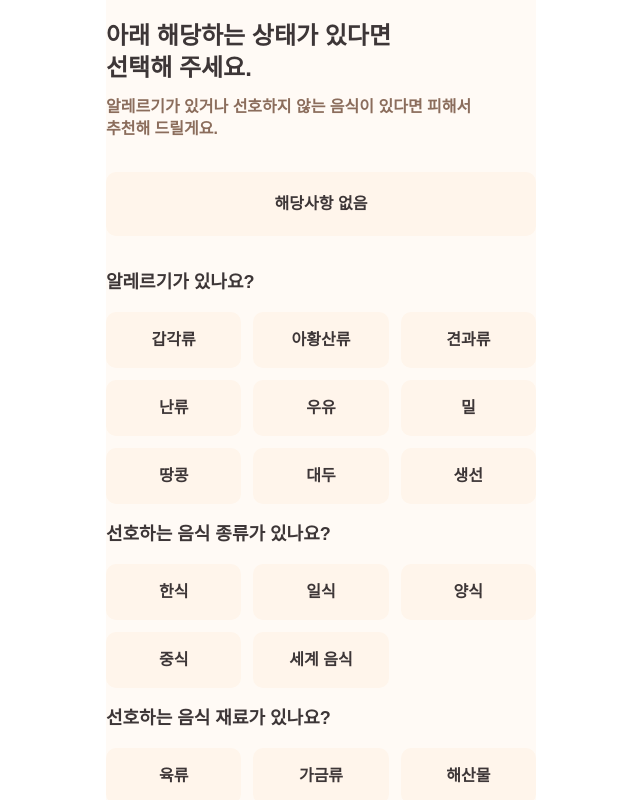
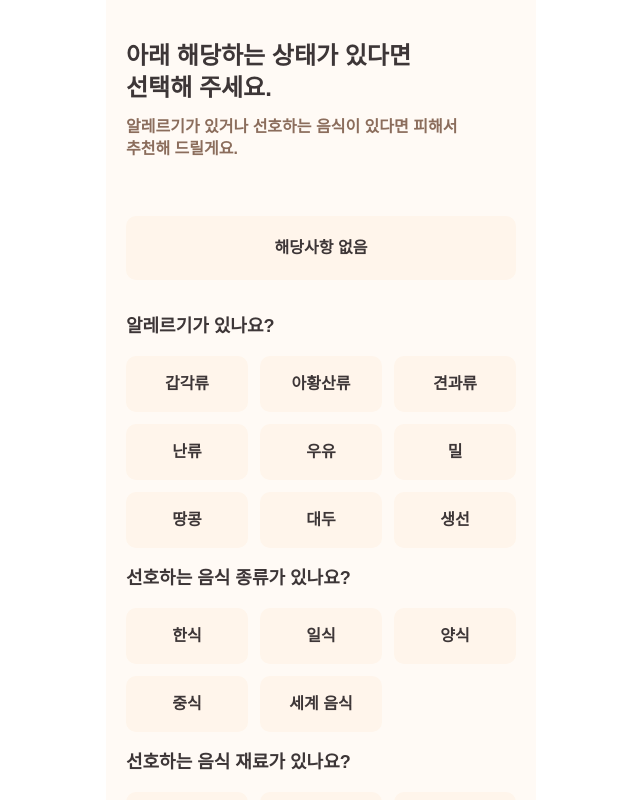
Before and after one commit to tn-als/8-damo-fe, a Next.js app: page /onboarding/characteristics in a window 1280 px wide. Shown: the top 800 px of the page, without its empty margins (319-959 px from the left). Built offline with nearby package versions, Linux system fonts and the light colour scheme.

Commit message:
✨ feat(onboarding): 페이지 레이아웃 패딩 및 가독성 개선

```diff
--- a/app/onboarding/basic/page.tsx
+++ b/app/onboarding/basic/page.tsx
@@ -4,6 +4,8 @@ import { PageHeader } from "@/components/ui/page-header";
 export default function Page(){
     return <div className="mx-auto min-h-screen w-full max-w-[430px] bg-background px-4 sm:px-0">
         <PageHeader title='기본 정보 입력'></PageHeader>
-        <BasicInfoForm></BasicInfoForm>
+        <main className="flex flex-1 flex-col px-5 pb-10 pt-6">
+            <BasicInfoForm></BasicInfoForm>
+        </main>
     </div>
 }
--- a/app/onboarding/characteristics/page.tsx
+++ b/app/onboarding/characteristics/page.tsx
@@ -3,10 +3,12 @@ import { PageHeader } from "@/components/ui/page-header";
 
 export default function Page(){
     return <div className="mx-auto min-h-screen w-full max-w-[430px] bg-background px-4 sm:px-0">
-          <PageHeader
+        <PageHeader
             title={<>아래 해당하는 상태가 있다면<br />선택해 주세요.</>}
-            subtitle={<>알레르기가 있거나 선호하지 않는 음식이 있다면 피해서<br />추천해 드릴게요.</>}
+            subtitle={<>알레르기가 있거나 선호하는 음식이 있다면 피해서<br />추천해 드릴게요.</>}
         />
-        <CharacteristicsForm></CharacteristicsForm>
+        <main className="flex flex-1 flex-col px-5 pb-10 pt-6">
+            <CharacteristicsForm></CharacteristicsForm>
+        </main>
     </div>
 }
--- a/components/ui/page-header.tsx
+++ b/components/ui/page-header.tsx
@@ -15,7 +15,7 @@ export function PageHeader({
   className,
 }: PageHeaderProps) {
   return (
-    <div className={cn("flex flex-col gap-5 pt-5", className)}>
+    <div className={cn("flex flex-col gap-5 px-5 pt-10", className)}>
       {onBack && (
         <button
           onClick={onBack}
```
